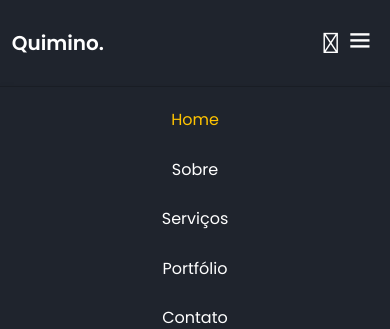
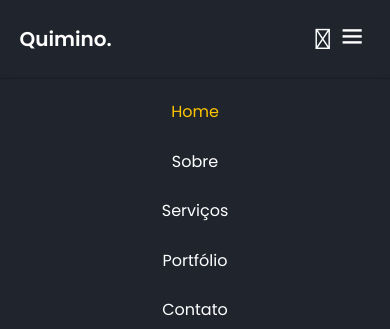
Before and after one commit to Quimino/Portfolio, a plain HTML site: page index.html in a window 390 px wide. Both pictures are taken after a click on the button "Abrir menu". Shown: the top 329 px of the page. Drawn offline with nearby package versions, Linux system fonts and the light colour scheme.

Commit message:
Fix mobile overflow e  responsividades

```diff
--- a/css/style.css
+++ b/css/style.css
@@ -981,3 +981,51 @@ img.loaded {
         display: block;
     }
 }
+
+/* ===== CORREÇÃO COMPLETA DE OVERFLOW MOBILE ===== */
+@media (max-width: 768px) {
+    /* 1. Prevenir overflow geral */
+    html, body {
+        overflow-x: hidden !important;
+        max-width: 100vw !important;
+        position: relative;
+    }
+
+    /* 2. Correção do Header */
+    .header {
+        padding: 1.5rem 5% !important;
+        width: 100% !important;
+        left: 0 !important;
+        right: 0 !important;
+    }
+
+    /* 3. Correção do Navbar */
+    .navbar {
+        width: 100% !important;
+        left: 0 !important;
+        right: 0 !important;
+        box-sizing: border-box;
+    }
+
+    .navbar a {
+        width: 100% !important;
+        box-sizing: border-box;
+    }
+
+    /* 4. Ajustar seções e conteúdo */
+    section {
+        padding: 10rem 5% 2rem !important;
+        min-height: auto !important;
+    }
+
+    .home-content h1 {
+        font-size: 3.5rem !important;
+        word-wrap: break-word;
+    }
+}
+
+@media (max-width: 480px) {
+    .home-content h1 {
+        font-size: 3rem !important;
+    }
+}
--- a/index.html
+++ b/index.html
@@ -6,7 +6,7 @@
     <meta name="viewport" content="width=device-width, initial-scale=1.0">
     <meta name="description" content="Portfólio de António Quimino - Software Engineer">
     <meta name="keywords" content="software engineer, web development, portfolio">
-    <title>Engº Quimino - Portfólio</title>
+    <title>Quimino - Portfólio Profissional</title>
 
     <link href='https://unpkg.com/boxicons@2.1.4/css/boxicons.min.css' rel='stylesheet'>
     <link rel="stylesheet" href="css/bootstrap.min.css">
```
